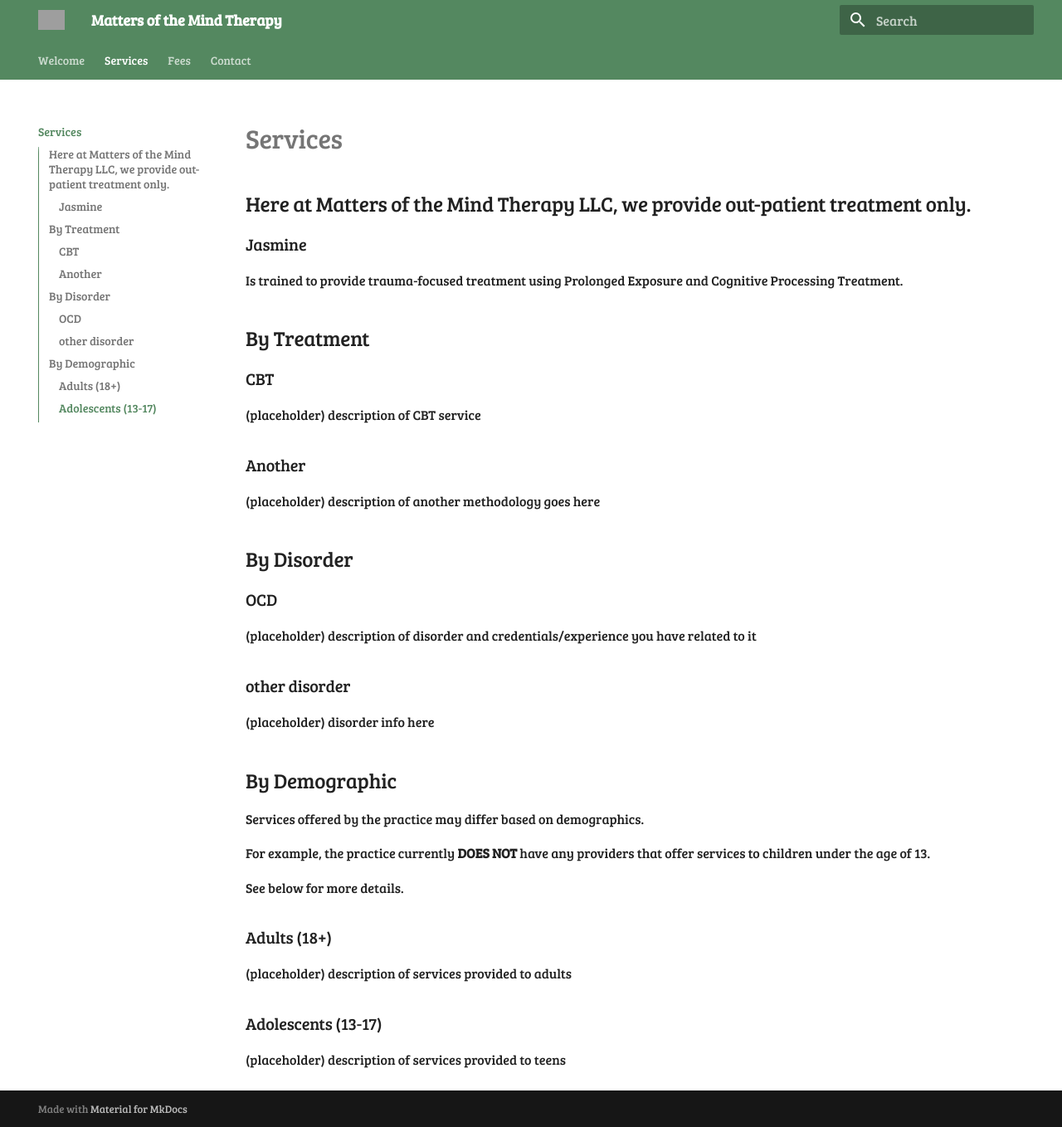
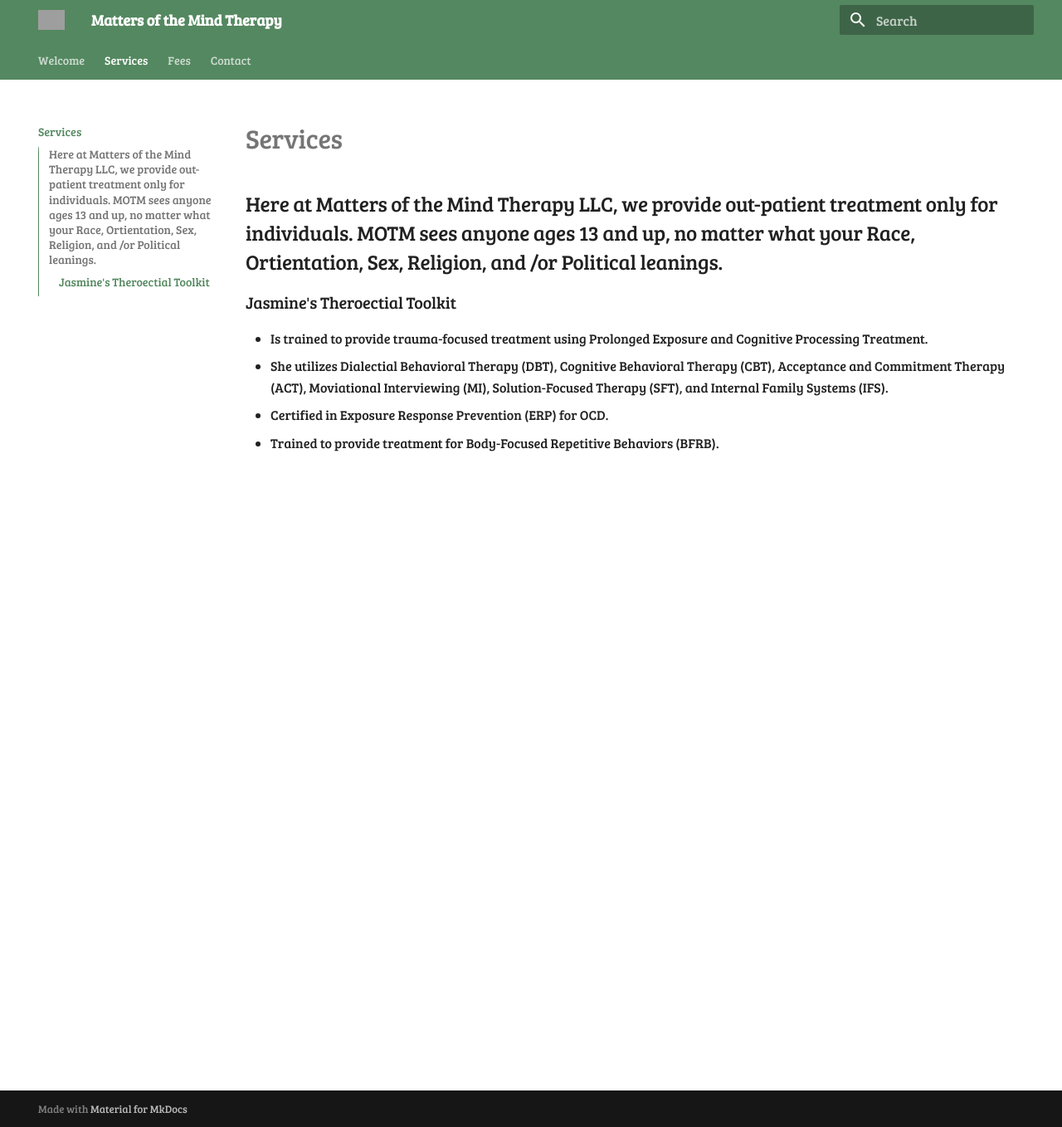
Before and after one commit to motm-therapy/website, an MkDocs documentation site: the page built from docs/services.md, in a window 1280 px wide and 1358 px high. Shown: the whole window at 83% size. Built offline with MkDocs 1.6.1 and Material for MkDocs 9.7.7, drawn with Linux system fonts in a browser that asks for light colours; grey boxes are pictures that could not be loaded.

Commit message:
Update services.md

```diff
--- a/docs/services.md
+++ b/docs/services.md
@@ -1,44 +1,11 @@
 # Services
 
-Here at Matters of the Mind Therapy LLC, we provide out-patient treatment only.
+Here at Matters of the Mind Therapy LLC, we provide out-patient treatment only for individuals.  MOTM sees anyone ages 13 and up, no matter what your Race, Ortientation, Sex, Religion, and /or Political leanings.
 ---------
 
-### Jasmine
+### Jasmine's Theroectial Toolkit
 
-Is trained to provide trauma-focused treatment using Prolonged Exposure and Cognitive Processing Treatment.
-
-## By Treatment
-
-### CBT
-
-(placeholder) description of CBT service
-
-### Another
-
-(placeholder) description of another methodology goes here
-
-## By Disorder
-
-### OCD
-
-(placeholder) description of disorder and credentials/experience you have related to it
-
-### other disorder
-
-(placeholder) disorder info here
-
-## By Demographic
-
-Services offered by the practice may differ based on demographics.
-
-For example, the practice currently **DOES NOT** have any providers that offer services to children under the age of 13.
-
-See below for more details.
-
-### Adults (18+)
-
-(placeholder) description of services provided to adults
-
-### Adolescents (13-17)
-
-(placeholder) description of services provided to teens
+- Is trained to provide trauma-focused treatment using Prolonged Exposure and Cognitive Processing Treatment.
+- She utilizes Dialectial Behavioral Therapy (DBT), Cognitive Behavioral Therapy (CBT), Acceptance and Commitment Therapy (ACT), Moviational Interviewing (MI), Solution-Focused Therapy (SFT), and Internal Family Systems (IFS).
+- Certified in Exposure Response Prevention (ERP) for OCD.
+- Trained to provide treatment for Body-Focused Repetitive Behaviors (BFRB).
```
